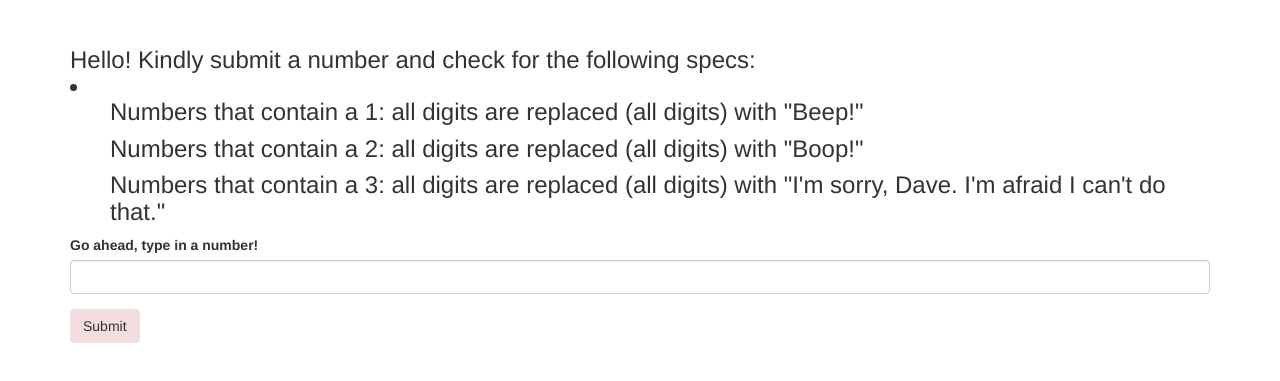
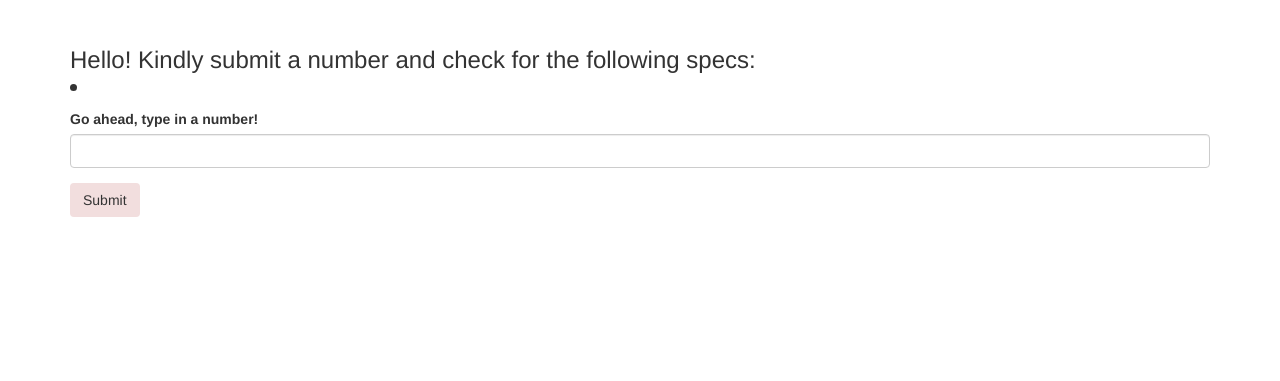
Before and after one commit to neliaterrazas/week-three-project, a plain HTML site: page index.html in a window 1280 px wide. Shown: the part 63-444 px from the top of the page. Drawn offline with Linux system fonts and the light colour scheme.

Commit message:
more html

```diff
--- a/index.html
+++ b/index.html
@@ -12,16 +12,17 @@
       <h1>Beep Boop</h1>
       <br><h3>Hello! Kindly submit a number and check for the following specs:
         <li>
-          <ul>Numbers that contain a 1: all digits are replaced (all digits) with "Beep!"</ul>
-          <ul>Numbers that contain a 2: all digits are replaced (all digits) with "Boop!"</ul>
-          <ul>Numbers that contain a 3: all digits are replaced (all digits) with "I'm sorry, Dave. I'm afraid I can't do that."</ul>
+          <ul></ul>
+          <ul></ul>
+          <ul></ul>
+          <ul></ul>
         </li>
       </h3>
 
         <form id="form">
           <div class="form-group">
             <label for="input">Go ahead, type in a number!</label>
-            <input id="numero" class="form-control" type="text">
+            <input id="input" class="form-control" type="text">
           </div>
           <button type="submit" class="btn bg-danger">Submit</button>
         </form>
```
